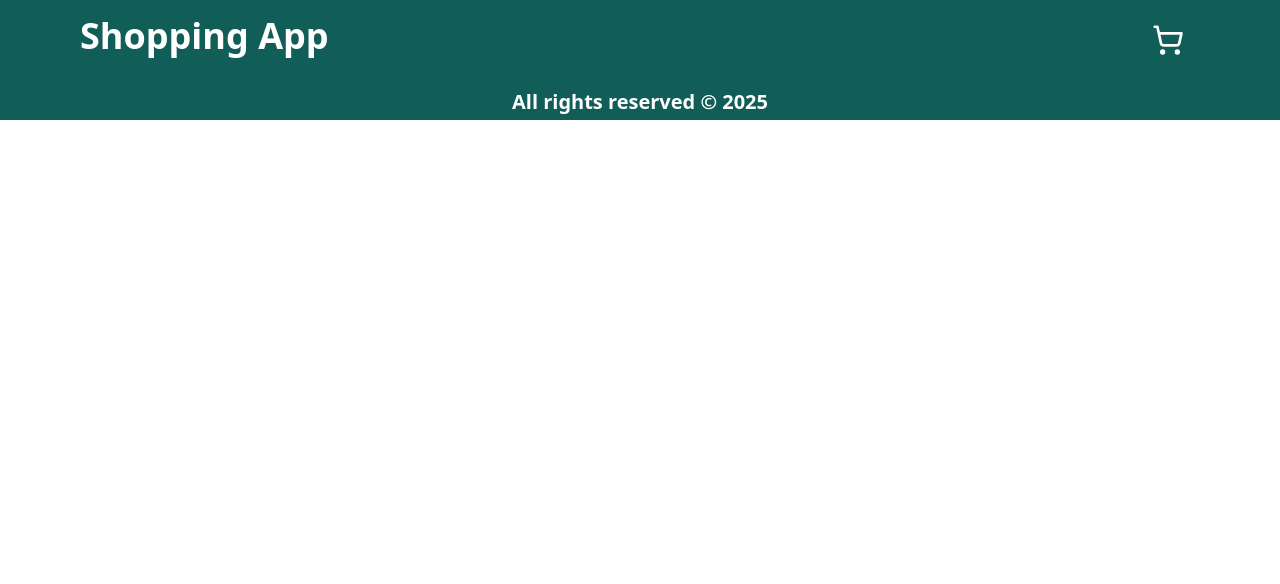
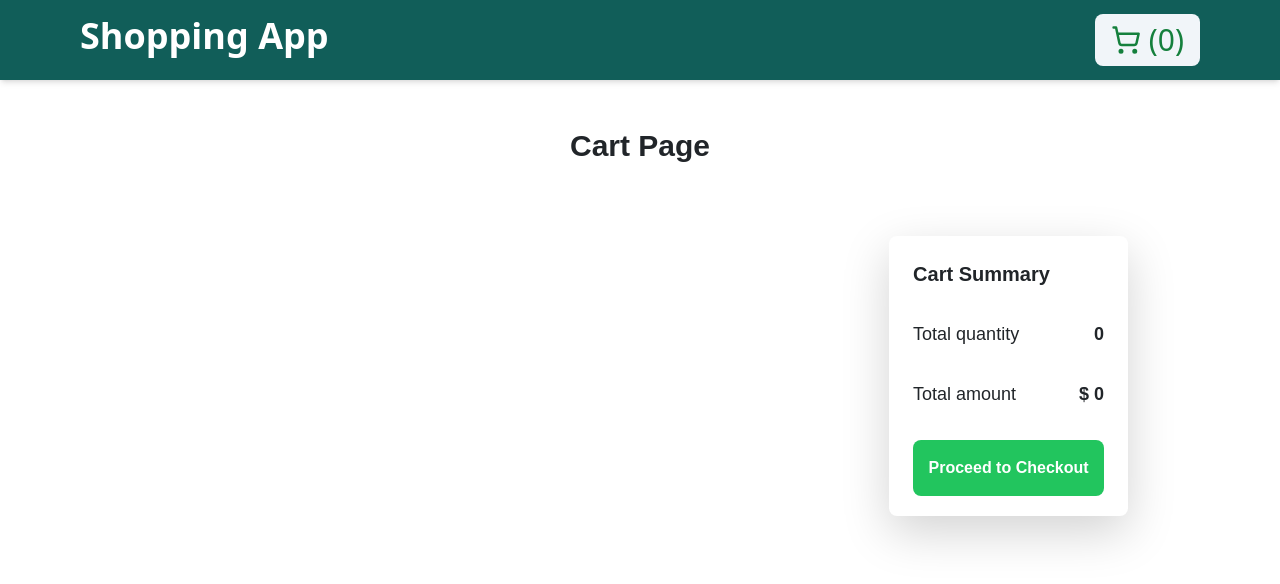
Before and after one commit to Harris-Shoukat/shoppingcart, a React (Create React App) app: page /detail/cartpage in a window 1280 px wide. Shown: the top 584 px of the page. Built offline with nearby package versions, Linux system fonts and the light colour scheme.

Commit message:
Fix: price and quantity state in cart

```diff
--- a/package.json
+++ b/package.json
@@ -3,6 +3,8 @@
   "version": "0.1.0",
   "private": true,
   "dependencies": {
+    "@fortawesome/fontawesome-free": "^6.7.2",
+    "@reduxjs/toolkit": "^2.5.0",
     "axios": "^1.7.9",
     "bootstrap": "^5.3.3",
     "cra-template": "1.2.0",
@@ -10,6 +12,7 @@
     "react-bootstrap": "^2.10.7",
     "react-dom": "^19.0.0",
     "react-icons": "^5.4.0",
+    "react-redux": "^9.2.0",
     "react-scripts": "5.0.1"
   },
   "scripts": {
--- a/src/App.css
+++ b/src/App.css
@@ -5,7 +5,3 @@
     font-family: sans-serif;
     position:relative;
 }
-.footer{
-    position: static;
-    bottom: 0%;
-}
--- a/src/App.js
+++ b/src/App.js
@@ -1,23 +1,20 @@
-import { BrowserRouter, Routes, Route } from "react-router-dom";
+import { Routes, Route } from "react-router-dom";
 import "./App.css";
 import Product from "./pages/Product";
 import Detail from "./pages/Detail";
 import Cartpage from "./pages/Cartpage";
-import 'bootstrap/dist/css/bootstrap.min.css';
-
-
+import "bootstrap/dist/css/bootstrap.min.css";
 
 function App() {
   return (
-    <div className="App">
-      <BrowserRouter>
-       <Routes>
-        <Route path="/" element={<Product/>}/>
-        <Route path="/cartpage" element={<Cartpage/>}/>
-        <Route path="/details/:pid"  element={<Detail />}/>
-       </Routes>
-      </BrowserRouter>
-    </div>
+    <div className="App relative">
+        <Routes>
+          <Route path="/" element={<Product />} />
+          <Route path="/cartpage" element={<Cartpage />} />
+          <Route path="/detail/cartpage" element={<Cartpage />} />
+          <Route path="/details/:pid" element={<Detail />} />
+        </Routes>
+      </div>
   );
 }
 
--- a/src/components/Footer.jsx
+++ /dev/null
@@ -1,13 +0,0 @@
-import React from "react";
-
-const Footer = () => {
-  return (
-    <div className="footer w-full h-10 bg-teal-800 ">
-      <p className="text-xl text-center py-2 text-white font-semibold">
-        All rights reserved &copy; 2025
-      </p>
-    </div>
-  );
-};
-
-export default Footer;
--- a/src/components/Navbar.jsx
+++ b/src/components/Navbar.jsx
@@ -1,17 +1,19 @@
 import React from "react";
 import { LuShoppingCart } from "react-icons/lu";
-import Product from "../pages/Product";
 import { Link } from "react-router-dom";
 
 const Navbar = () => {
   return (
-    <div className="px-20 h-20 bg-teal-800 shadow-md flex items-center justify-between">
-      {/* <Link to="/">
-      </Link> */}
+    <div className="px-20 h-20 bg-teal-800 shadow-md flex items-center justify-between sticky top-0 z-10">
+      <Link  to={'/'} className="no-underline">
         <h1 className="text-4xl py-2 text-white font-semibold cursor-pointer">
           Shopping App
         </h1>
-      <LuShoppingCart className="w-16 h-8 text-white" />
+      </Link>
+      <Link to="/cartpage" className="flex items-center bg-slate-100 justify-center text-3xl no-underline gap-2 py-2 px-3 rounded-lg">
+        <LuShoppingCart className="text-green-700" />
+        <span className=" text-green-700">(0) </span>
+      </Link>
     </div>
   );
 };
--- a/src/index.js
+++ b/src/index.js
@@ -1,15 +1,20 @@
-import React from 'react';
-import ReactDOM from 'react-dom/client';
-import './index.css';
-import App from './App';
-import Navbar from './components/Navbar';
-import Footer from './components/Footer';
+import React from "react";
+import ReactDOM from "react-dom/client";
+import "./index.css";
+import App from "./App";
+import Navbar from "./components/Navbar";
+import store from "./redux/store";
+import { Provider } from "react-redux";
+import { BrowserRouter } from "react-router-dom";
 
 const root = ReactDOM.createRoot(document.getElementById('root'));
 root.render(
   <React.StrictMode>
-    <Navbar />
-    <App />
-    <Footer/>
+    <Provider store = {store}>
+      <BrowserRouter >
+      <Navbar />
+      <App />
+      </BrowserRouter>
+    </Provider>
   </React.StrictMode>
 );
--- a/src/pages/Cartpage.jsx
+++ b/src/pages/Cartpage.jsx
@@ -1,10 +1,81 @@
 import React from "react";
+import { useSelector, useDispatch } from "react-redux";
+import { CiCircleRemove } from "react-icons/ci";
+import { removeCart } from "../redux/slice/cartSlice";
 
 function Cartpage() {
+  const { cart, totalQuantity, totalPrice } = useSelector(
+    (state) => state.allCart
+  );
+  const dispatch = useDispatch();
+
   return (
     <>
-      <div className="w-4/5 h-screen mx-auto py-6">
-        <p>Cart Page</p>
+      <div className="w-4/5 mx-auto py-6">
+        <p className="font-semibold text-3xl flex justify-center my-4">
+          Cart Page
+        </p>
+        <div className="max-w-screen-xl mx-auto py-6 px-4">
+          <div className="flex justify-between space-x-6">
+            {/* Cart Items */}
+            <div className="w-3/4 space-y-4">
+              {/* Cart Item 1 */}
+              {cart.map((data) => (
+                <div
+                  key={data.id}
+                  className="relative flex justify-between items-center bg-white p-4 rounded-lg shadow-lg"
+                >
+                  <img
+                    src={data.image}
+                    alt="Product 1"
+                    className="w-32 h-32 object-cover rounded-md"
+                  />
+                  <div className="flex-1 ml-4">
+                    <h3 className="text-lg font-semibold">{data.title}</h3>
+                    <p className="text-gray-500 pt-3">$ {data.price}</p>
+                  </div>
+                  <div className="absolute right-4 top-2 text-red-600">
+                    <button onClick={()=>dispatch(removeCart(data.id))}>
+                      <CiCircleRemove
+                        className="text-3xl font-bold"
+                      />
+                    </button>
+                  </div>
+                  <div className="flex items-center space-x-2">
+                    <button className="bg-gray-300 text-xl p-2 rounded">
+                      -
+                    </button>
+                    <input
+                      type="number"
+                      className="w-12 text-center border rounded p-2"
+                      value = {1}
+                      readOnly
+                    />
+                    <button className="bg-gray-300 text-xl p-2 rounded">
+                      +
+                    </button>
+                  </div>
+                </div>
+              ))}
+            </div>
+
+            {/* Summary Card */}
+            <div className="w-1/4 h-[280px] bg-white p-6 rounded-lg shadow-lg mt-4 ">
+              <h2 className="text-xl font-semibold mb-6">Cart Summary</h2>
+              <div className="flex justify-between text-lg my-8">
+                <span>Total quantity</span>
+                <span className="font-semibold">{totalQuantity}</span>
+              </div>
+              <div className="flex justify-between text-lg my-8">
+                <span>Total amount</span>
+                <span className="font-semibold">$ {totalPrice}</span>
+              </div>
+              <button className="w-full py-3 bg-green-500 text-white font-semibold rounded-lg hover:bg-green-600 transition">
+                Proceed to Checkout
+              </button>
+            </div>
+          </div>
+        </div>
       </div>
     </>
   );
--- a/src/pages/Detail.jsx
+++ b/src/pages/Detail.jsx
@@ -1,14 +1,13 @@
+import { Link, useParams } from "react-router-dom";
 import React, { useEffect, useState } from "react";
-import { Link, useParams } from "react-router-dom";
 import { FaStar } from "react-icons/fa6";
 import axios from "axios";
 import * as ReactBootstrap from "react-bootstrap";
 
 function Detail() {
+  const { pid } = useParams();
   const [singledata, setSingledata] = useState(null);
   const [loading, setLoading] = useState(true);
-
-  const { pid } = useParams();
 
   useEffect(() => {
     const fetchData = async () => {
@@ -39,7 +38,7 @@ function Detail() {
       <div className="text-4xl text-red-600 h-[100vh] pl-6 pt-6">
         ** No product data found!
       </div>
-    ); // Error fallback if data isn't available
+    );
   }
 
   return (
@@ -85,8 +84,8 @@ function Detail() {
               Price: $ {singledata.price}
             </p>
             <Link
-              to={"/cartpage"}
-              className="mr-10 py-2 px-4 rounded-lg bg-green-700 hover:bg-green-800 text-white font-semibold mt-2 md:text-2xl text-center"
+              to={"/detail/cartpage"}
+              className="mr-10 py-1 px-4 rounded-lg bg-green-600 hover:bg-green-700 text-white font-semibold md:text-2xl flex items-center no-underline"
             >
               <button>Add Cart</button>
             </Link>
--- a/src/pages/Product.jsx
+++ b/src/pages/Product.jsx
@@ -2,10 +2,14 @@ import React, { useEffect, useState } from "react";
 import axios from "axios";
 import { Link } from "react-router-dom";
 import * as ReactBootstrap from "react-bootstrap";
+import { useDispatch } from "react-redux";
+import { AddCart } from "../redux/slice/cartSlice";
 
 const Product = () => {
   const [data, setData] = useState([]);
   const [loading, setLoading] = useState(false);
+
+  const dispatch = useDispatch();
 
   useEffect(() => {
     const fetchapi = async () => {
@@ -31,10 +35,6 @@ const Product = () => {
     );
   }
 
-  if (!data) {
-    console.log("No Product to show.")
-  }
-
   return (
     <div className=" py-4">
       <div className=" w-full h-10 text-center text-4xl my-6 font-mono">
@@ -54,12 +54,9 @@ const Product = () => {
               <p className="text-2xl py-1 truncate"> {item.title}</p>
               <p className="text-2xl py-1 font-bold">$ {item.price}</p>
               <div className="flex md:flex-col gap-2">
-                <Link
-                  to={"/cart"}
-                  className="w-full py-2 rounded-lg bg-green-700 hover:bg-green-800 text-white mt-2 text-2xl text-center"
-                >
-                  <button>Add Cart</button>
-                </Link>
+                  <button onClick={() => dispatch(AddCart(item))} className="w-full py-2 rounded-lg bg-green-700 hover:bg-green-800 text-white mt-2 text-2xl text-center">
+                    Add Cart
+                  </button>
                 <Link
                   to={`/details/${item.id}`}
                   className="w-full py-2 rounded-lg bg-green-700 hover:bg-green-800 text-white mt-2 text-2xl text-center"
--- /dev/null
+++ b/src/redux/slice/cartSlice.jsx
@@ -0,0 +1,41 @@
+import { createSlice } from "@reduxjs/toolkit";
+
+const initialState = {
+  cart: [],
+  totalPrice: 0,
+  totalQuantity: 0,
+};
+
+const cartSystem = createSlice({
+  name: "cart",
+  initialState,
+  reducers: {
+    AddCart: (state, action) => {
+      state.cart.push(action.payload);
+      state.totalPrice += action.payload.price;
+      state.totalQuantity += 1;
+    },
+
+    removeCart: (state, action) => {
+      const itemToRemove = state.cart.find(
+        (item) => item.id === action.payload
+      );
+
+      if (itemToRemove) {
+        const prize = state.totalPrice - itemToRemove.price;
+        state.totalPrice = prize.toFixed(2);
+        state.totalQuantity -= 1;
+
+        state.cart = state.cart.filter((item) => item.id !== action.payload);
+        if (state.cart.length === 0) {
+          state.totalPrice = 0;
+          state.totalQuantity = 0;
+        }
+      }
+    },
+  },
+});
+
+export const { AddCart, removeCart } = cartSystem.actions;
+
+export default cartSystem.reducer;
--- /dev/null
+++ b/src/redux/store.jsx
@@ -0,0 +1,10 @@
+import { configureStore } from "@reduxjs/toolkit";
+import cartSystem from './slice/cartSlice'
+
+const store = configureStore({
+    reducer:{
+        allCart : cartSystem
+    }
+})
+
+export default store;
```
